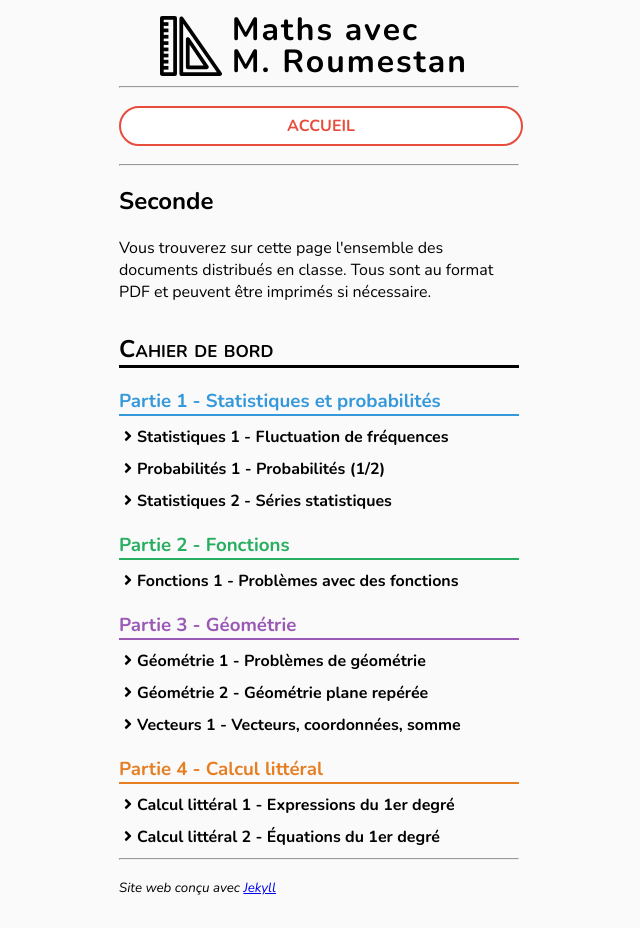
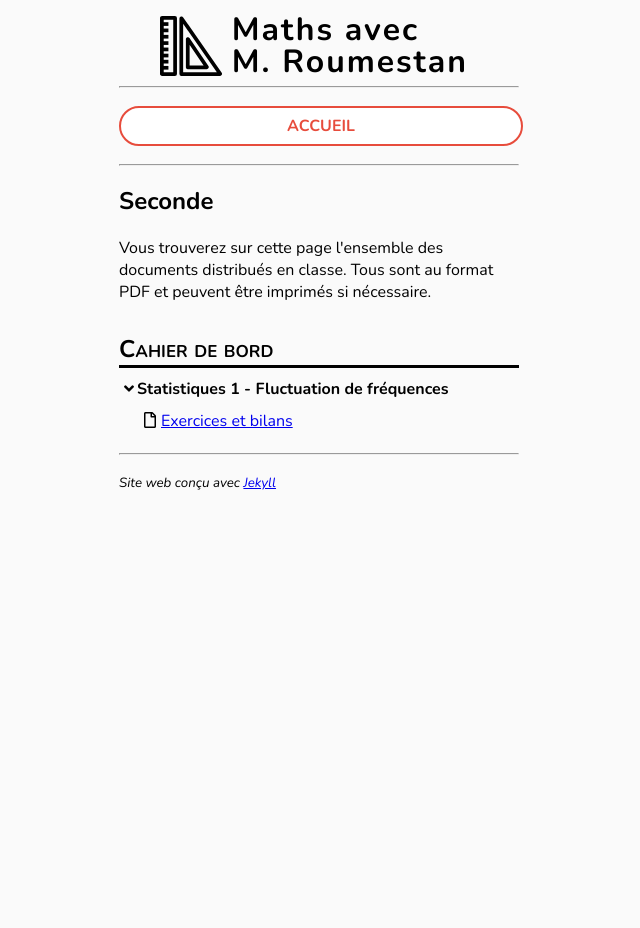
Before and after one commit to roumesta/roumestan.github.io, a Jekyll site: the page built from seconde.html, in a window 1280 px wide. Shown: the whole page, without its empty margins (321-961 px from the left). Built offline with Jekyll 4.4.1, drawn with Linux system fonts in a browser that asks for light colours; after the commit the page ends 900 px from its top, so only the background shows below that.

Commit message:
Maj début année

```diff
--- a/Gemfile
+++ b/Gemfile
@@ -1,2 +1,7 @@
 source "https://rubygems.org"
 gem "jekyll"
+gem 'csv'
+gem 'base64'
+gem 'bigdecimal'
+gem 'logger'
+gem 'ostruct'
--- a/_data/seconde_docs.yml
+++ b/_data/seconde_docs.yml
@@ -1,101 +1,8 @@
-- title: Partie 1 - Statistiques et probabilités
-  color: 3498db
-  sequences:
-    - title: Statistiques 1 - Fluctuation de fréquences
-      items:
-        - name: Exercices et bilans
-          link: S1_enonces_bilans.pdf
-        - name: Exercice des bulletins blancs (énoncé)
-          link: S1_bulletins_blancs.pdf
-        - name: Exercice des bulletins blancs (fichier ODS)
-          link: S1_Bulletins_blancs_Dijon_centre.ods
-    - title: Probabilités 1 - Probabilités (1/2)
-      items:
-        - name: Exercices et bilans
-          link: P1_enonces_bilans.pdf
-    - title: Statistiques 2 - Séries statistiques
-      items:
-        - name: Exercices et bilans
-          link: S2_enonces_bilans.pdf
-#    - title: Probabilités 2 - Probabilités (2/2)
-#      items:
-#        - name: Exercices et bilans
-#          link: P2_enonces_bilans.pdf
-
-- title: Partie 2 - Fonctions
-  color: 27ae60
-  sequences:
-    - title: Fonctions 1 - Problèmes avec des fonctions
-      items:
-        - name: Exercices et bilans
-          link: F1_enonces_bilans.pdf
-#        - name: Devoir maison (lynx et lièvres)
-#          link: F1_lynx_lievres.pdf
-#        - name: Devoir maison (déménagement)
-#          link: F2_demenagement.pdf
-#        - name: Devoir maison (boites cubiques)
-#          link: F2_boites_cubiques.pdf
-#    - title: Fonctions 3 - Fonctions théoriques
-#      items:
-#        - name: Exercices et bilans
-#          link: F3_enonces_bilans.pdf
-
-- title: Partie 3 - Géométrie
-  color: 9b59b6
-  sequences:
-    - title: Géométrie 1 - Problèmes de géométrie
-      items:
-        - name: Exercices et bilans
-          link: G1_enonces_bilans.pdf
-        - name: Exercices complémentaires
-          link: G1_exos_complementaires.pdf
-        - name : Exercices complémentaires (correction)
-          link : G1_correction_exos_complementaires.pdf
-    - title: Géométrie 2 - Géométrie plane repérée
-      items:
-        - name: Exercices et bilans
-          link: G2_enonces_bilans.pdf
-        - name: Devoir maison (exercice du trésor)
-          link: G2_tresor.pdf
-    - title: Vecteurs 1 - Vecteurs, coordonnées, somme
-#      items:
-#        - name: Exercices et bilans
-#          link: V1_exercices.pdf
-#    - title: Géométrie 3 - Coefficient directeur d'une droite
-#      items:
-#        - name: Exercices et bilans
-#          link: G3_enonces_bilans.pdf
-#    - title: Géométrie 4 - Équations d'une droite
-#      items:
-#        - name: Exercices et bilans
-#          link: G4_enonces_bilans.pdf
-
-- title: Partie 4 - Calcul littéral
-  color: e67e22
-  sequences:
-    - title: Calcul littéral 1 - Expressions du 1er degré
-      items:
-        - name: Exercices et bilans
-          link: CL1_enonces_bilans.pdf
-        - name: Entraînement de calcul littéral n˚1
-          link: CL1_entrainement_calcul_litteral.pdf
-        - name: Entraînement de calcul littéral n˚1 (correction)
-          link: CL1_entrainement_calcul_litteral_correction.pdf
-    - title: Calcul littéral 2 - Équations du 1er degré
-      items:
-        - name: Exercices et bilans
-          link: CL2_enonces_bilans.pdf
-#        - name: Entraînement de calcul littéral n˚2
-#          link: CL2_entrainement_calcul_litteral.pdf
-#    - title: Notion d'ensemble
-#      items:
-#        - name: Exercices et bilans
-#          link: ENS_enonces_bilans.pdf
-#    - title: Calcul littéral 3 - Expressions du 2nd degré
-#      items:
-#        - name: Exercices et bilans
-#          link: CL3_enonces_bilans.pdf
-#        - name: Entraînement de calcul littéral n˚3
-#          link: CL3_entrainement_calcul_litteral.pdf
-#        - name: Entraînement de calcul littéral n˚4
-#          link: CL4_entrainement_calcul_litteral.pdf
+- title: Statistiques 1 - Fluctuation de fréquences
+  items:
+    - name: Exercices et bilans
+      link: S1_enonces_bilans.pdf
+#    - name: Exercice des bulletins blancs (énoncé)
+#      link: S1_bulletins_blancs.pdf
+#    - name: Exercice des bulletins blancs (fichier ODS)
+#      link: S1_Bulletins_blancs_Dijon_centre.ods
--- a/assets/css/styles.css
+++ b/assets/css/styles.css
@@ -118,7 +118,7 @@ h4.toggle {
 }
 
 h4.toggle + ul {
-    display: none;
+    display: block;
     overflow: hidden;
     transition: max-height 0.3s ease-in-out;
     margin-top: 0;
@@ -170,7 +170,7 @@ input {
   width: 90%;
 }
 
-textarea {
+textarea {xq
   width: 90%;
   height: 150px;
 }
--- a/seconde.html
+++ b/seconde.html
@@ -17,16 +17,13 @@ title: Seconde
 
 <h2 class="underline">Cahier de bord</h2>
 
-{% for part in site.data.seconde_docs %}
-    <h3 class= "parties-secondes" style="color:#{{ part.color }}">{{ part.title }}</h3>
-    {% for sequence in part.sequences %}
-        <h4 class="toggle">{{ sequence.title }}</h4>
-        <ul class="documents">
-        {% for item in sequence.items %}
-        <li><a href="{{ site.url }}/documents/{{ item.link }}" target="_blank">{{ item.name }}</a></li>
-        {% endfor %}
-        </ul>
+{% for sequence in site.data.seconde_docs %}
+    <h4 class="toggle expanded">{{ sequence.title }}</h4>
+    <ul class="documents">
+    {% for item in sequence.items %}
+    <li><a href="{{ site.url }}/documents/{{ item.link }}" target="_blank">{{ item.name }}</a></li>
     {% endfor %}
+    </ul>
 {% endfor %}
 
 <!--<h2 class="underline">Cahier de résumés</h2>
```
Also changed, not shown: Gemfile.lock.
